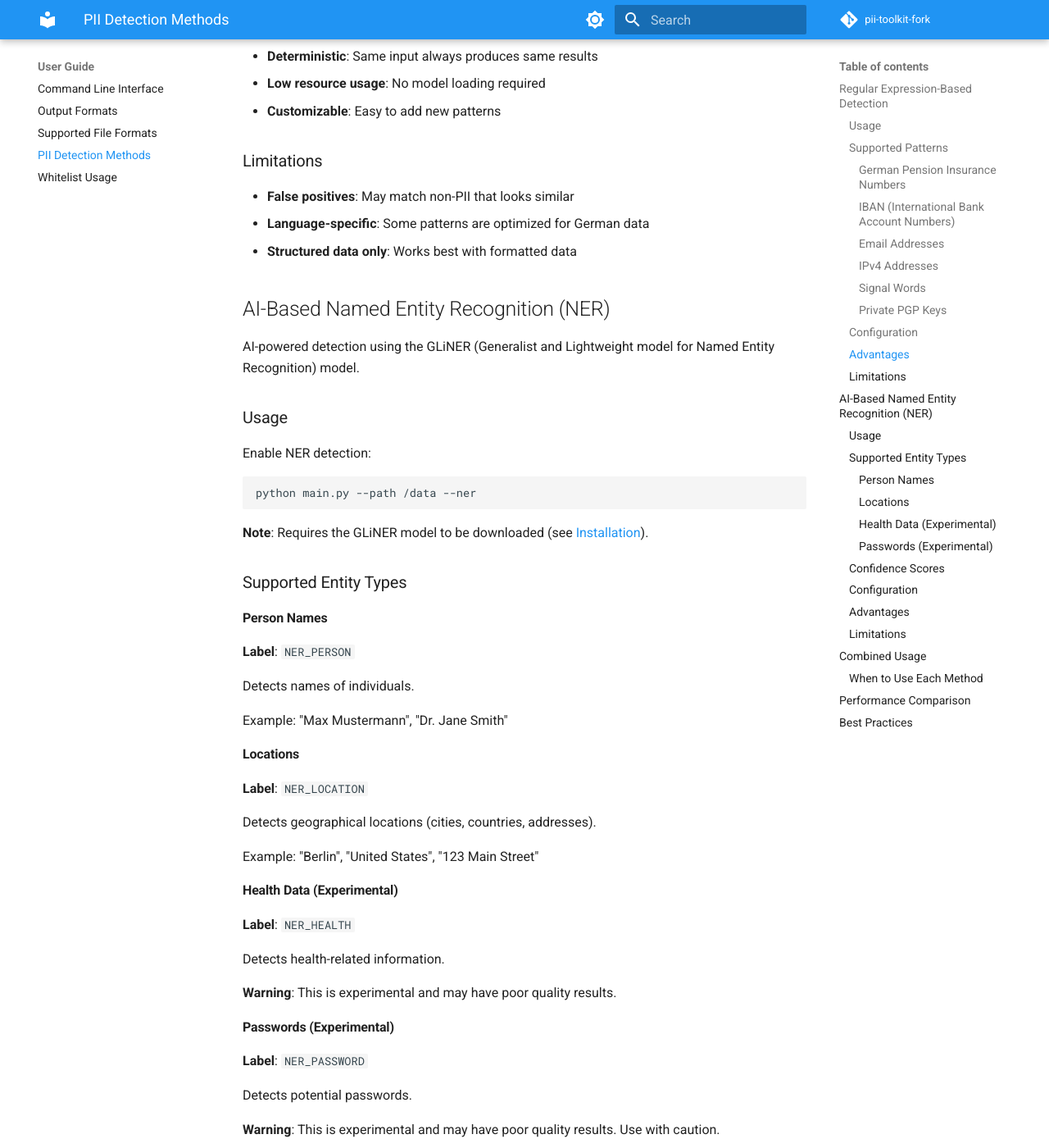
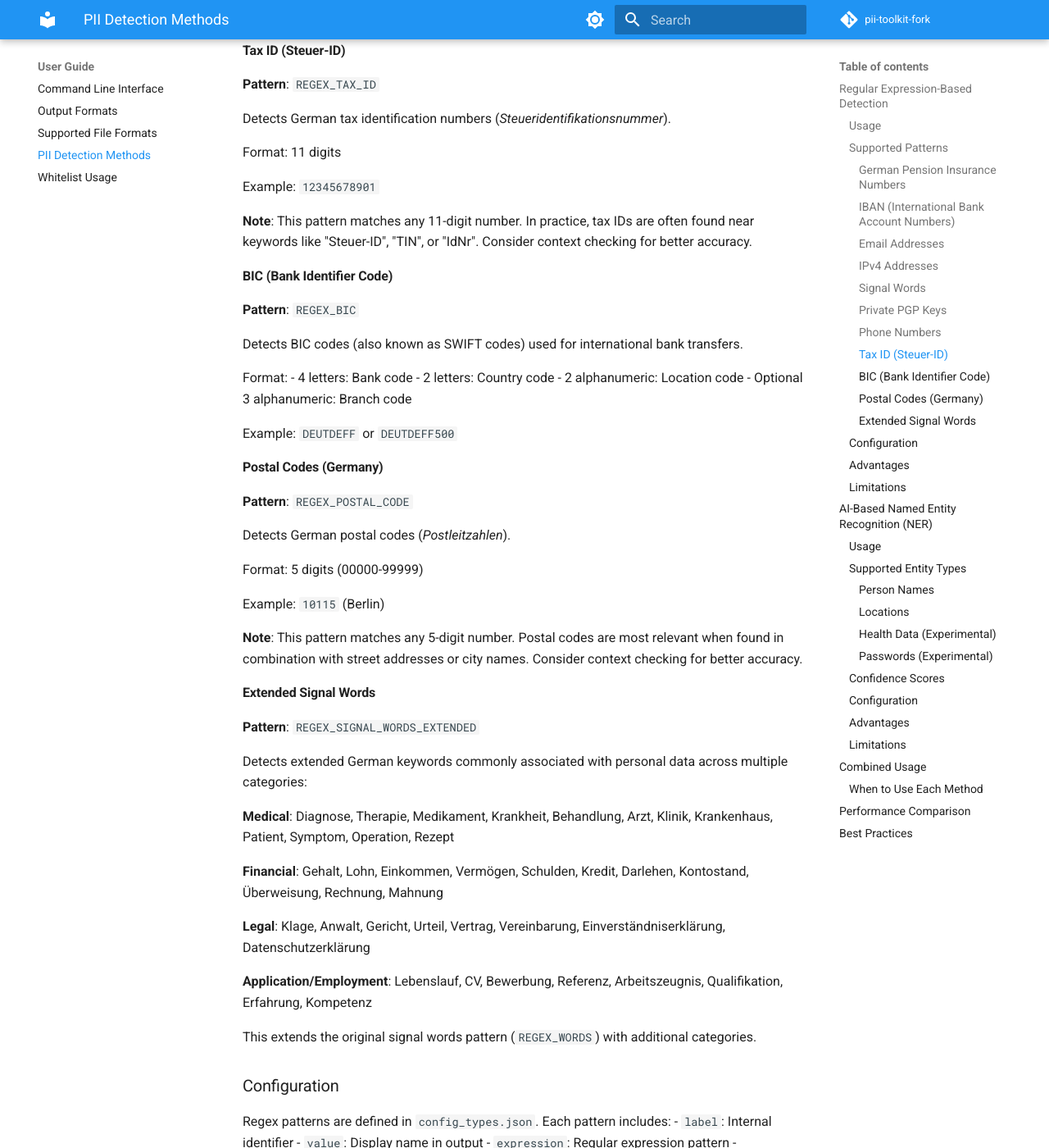
Before and after one commit to lichtbaer/pbd-toolkit, an MkDocs documentation site: the page built from docs/user-guide/detection-methods.md, in a window 1280 px wide and 1400 px high, scrolled down 2197 px. Shown: the whole window at 82% size. Built offline with MkDocs 1.6.1 and Material for MkDocs 9.7.7, drawn with Linux system fonts in a browser that asks for light colours; comment, search, counter and statistics services are not loaded; some of the changed text lies outside the part shown.

Commit message:
Add new regex patterns for PII detection
Co-authored-by: cursor <cursor@smartml.de>

```diff
--- a/docs/user-guide/detection-methods.md
+++ b/docs/user-guide/detection-methods.md
@@ -86,6 +86,71 @@ Detects German keywords commonly associated with personal data:
 Detects private PGP keys.
 
 Format: Begins with `BEGIN PGP PRIVATE KEY`
+
+#### Phone Numbers
+
+**Pattern**: `REGEX_PHONE`
+
+Detects phone numbers in various formats:
+- German mobile: `01761234567`, `+49 176 1234567`
+- International: `+1 555 123 4567`, `+44 20 7946 0958`
+- National formats: Various country-specific formats
+
+**Note**: The pattern is broad and may match some non-phone numbers. Consider using a whitelist to filter known false positives.
+
+#### Tax ID (Steuer-ID)
+
+**Pattern**: `REGEX_TAX_ID`
+
+Detects German tax identification numbers (*Steueridentifikationsnummer*).
+
+Format: 11 digits
+
+Example: `12345678901`
+
+**Note**: This pattern matches any 11-digit number. In practice, tax IDs are often found near keywords like "Steuer-ID", "TIN", or "IdNr". Consider context checking for better accuracy.
+
+#### BIC (Bank Identifier Code)
+
+**Pattern**: `REGEX_BIC`
+
+Detects BIC codes (also known as SWIFT codes) used for international bank transfers.
+
+Format:
+- 4 letters: Bank code
+- 2 letters: Country code
+- 2 alphanumeric: Location code
+- Optional 3 alphanumeric: Branch code
+
+Example: `DEUTDEFF` or `DEUTDEFF500`
+
+#### Postal Codes (Germany)
+
+**Pattern**: `REGEX_POSTAL_CODE`
+
+Detects German postal codes (*Postleitzahlen*).
+
+Format: 5 digits (00000-99999)
+
+Example: `10115` (Berlin)
+
+**Note**: This pattern matches any 5-digit number. Postal codes are most relevant when found in combination with street addresses or city names. Consider context checking for better accuracy.
+
+#### Extended Signal Words
+
+**Pattern**: `REGEX_SIGNAL_WORDS_EXTENDED`
+
+Detects extended German keywords commonly associated with personal data across multiple categories:
+
+**Medical**: Diagnose, Therapie, Medikament, Krankheit, Behandlung, Arzt, Klinik, Krankenhaus, Patient, Symptom, Operation, Rezept
+
+**Financial**: Gehalt, Lohn, Einkommen, Vermögen, Schulden, Kredit, Darlehen, Kontostand, Überweisung, Rechnung, Mahnung
+
+**Legal**: Klage, Anwalt, Gericht, Urteil, Vertrag, Vereinbarung, Einverständniserklärung, Datenschutzerklärung
+
+**Application/Employment**: Lebenslauf, CV, Bewerbung, Referenz, Arbeitszeugnis, Qualifikation, Erfahrung, Kompetenz
+
+This extends the original signal words pattern (`REGEX_WORDS`) with additional categories.
 
 ### Configuration
 
```
Also changed, not shown: config_types.json (+30 -0 lines), docs/archive/CHANGELOG_NEW_PATTERNS.md (added, +215 -0 lines), 1 other file.
